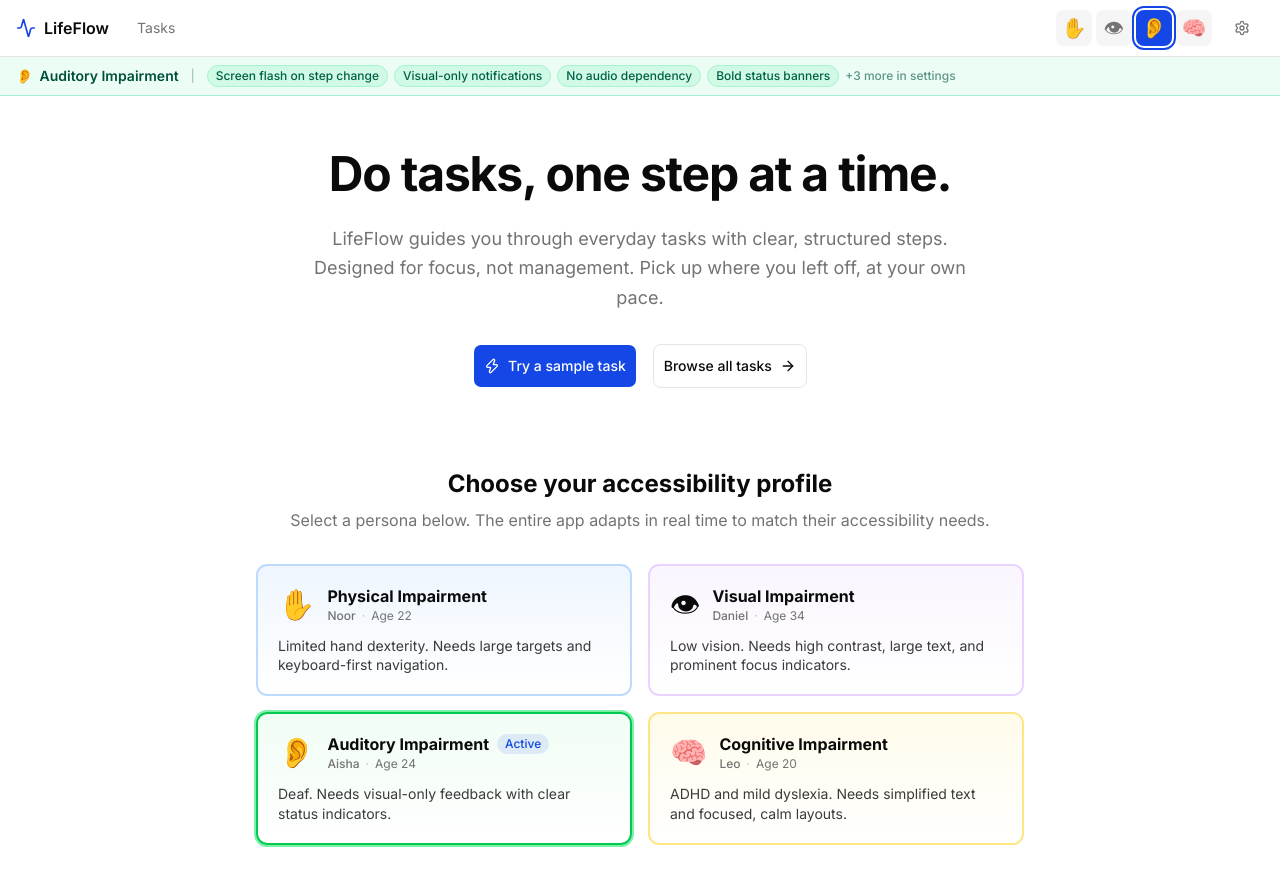
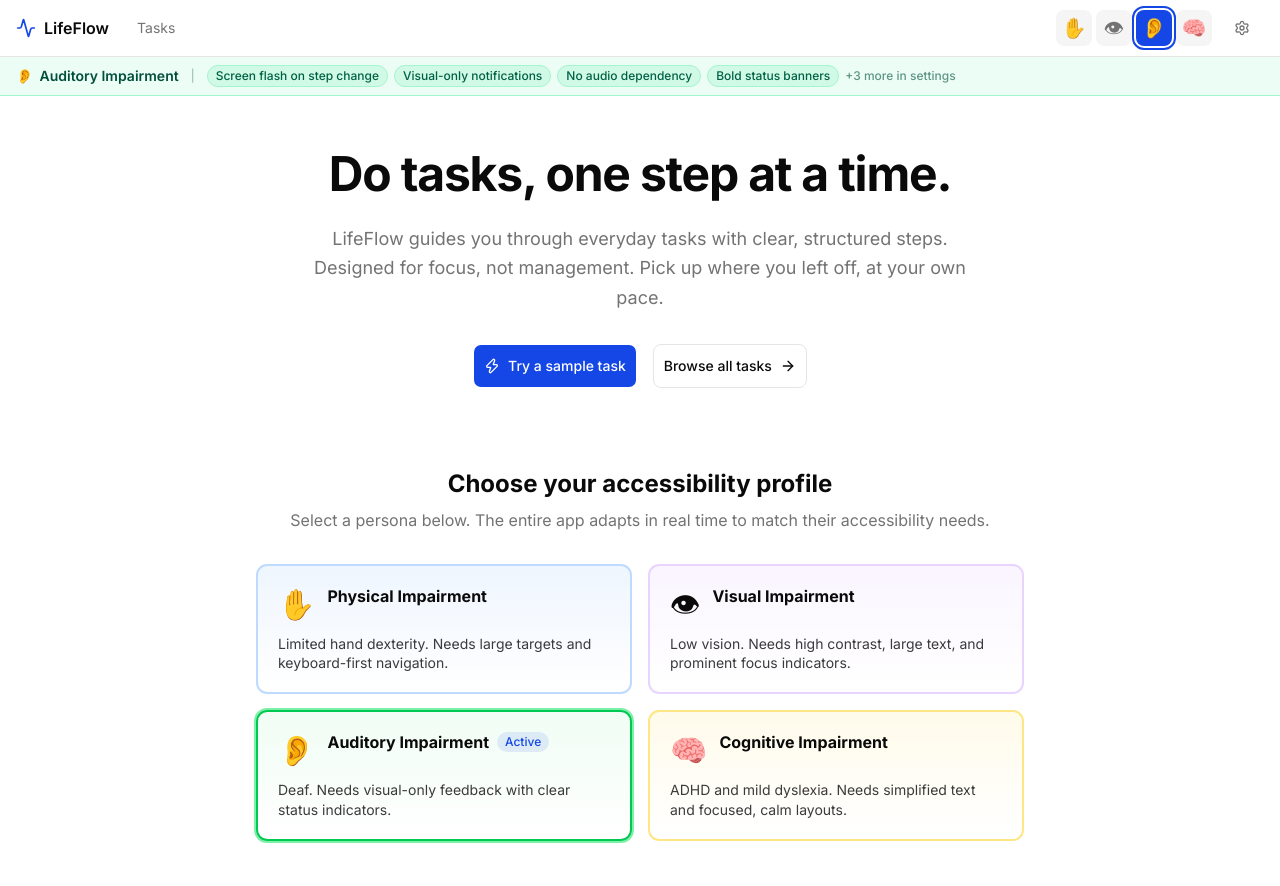
Before and after one commit to usamafayaz/life-flow, a Next.js app: page / in a window 1280 px wide. Shown: the top 886 px of the page. Built offline with nearby package versions, Linux system fonts and the light colour scheme.

Commit message:
refactor: remove persona name and age metadata display from PersonaCard

```diff
--- a/components/persona/PersonaCard.tsx
+++ b/components/persona/PersonaCard.tsx
@@ -79,11 +79,6 @@ export function PersonaCard({ id, variant = 'simple' }: PersonaCardProps) {
               </span>
             )}
           </div>
-          <div className="flex items-center gap-1.5 mt-0.5">
-            <p className="text-xs font-medium text-muted-foreground">{config.meta.name}</p>
-            <span className="text-xs text-muted-foreground opacity-50" aria-hidden="true">·</span>
-            <span className="text-xs text-muted-foreground">Age {config.meta.age}</span>
-          </div>
         </div>
       </div>
 
```
